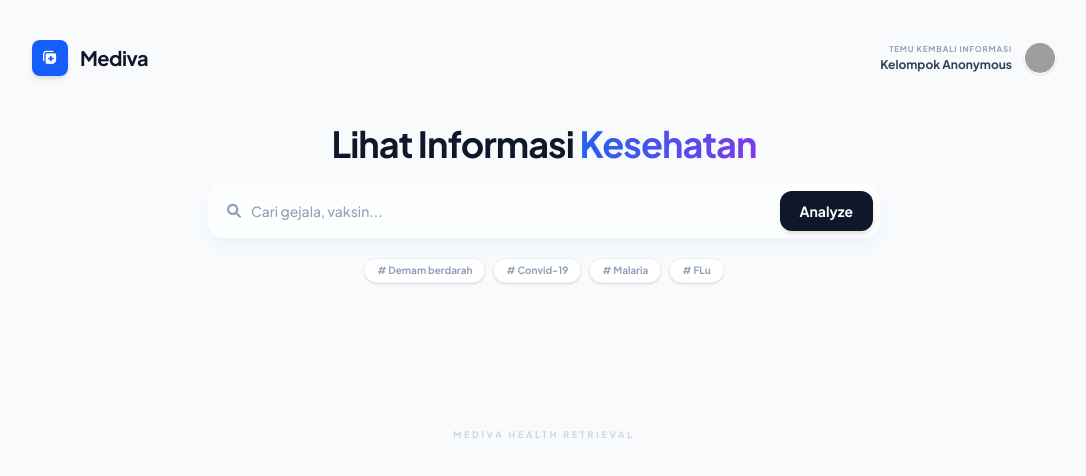
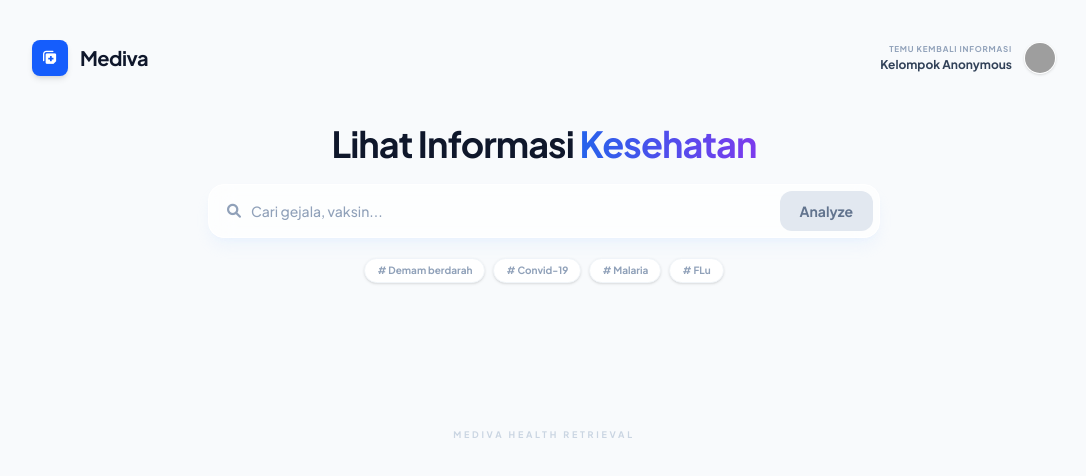
Before and after one commit to evanalifian/mediva, a React (Vite) app: page / in a window 1280 px wide. Shown: the top 476 px of the page, without its empty margins (96-1182 px from the left). Built offline with nearby package versions, Linux system fonts and the light colour scheme; grey boxes are pictures that could not be loaded.

Commit message:
feat: implement search form functionality and API data fetching

```diff
--- a/src/components/molecules/SearchForm.jsx
+++ b/src/components/molecules/SearchForm.jsx
@@ -1,40 +1,37 @@
 import { useState } from "react";
+import { useNavigate } from "react-router";
 
 export default function SearchForm() {
   const [query, setQuery] = useState("");
-  const [error, setError] = useState(null);
   const [status, setStatus] = useState("typing");
-
-  async function handleSubmit(e) {
-    e.preventDefault();
-    setStatus("submitting");
-  }
+  const navigate = useNavigate();
 
   return (
     <>
       <form
-        action="/result"
-        method="GET"
-        autoComplete="off"
-        className="glass p-1.5 rounded-xl md:rounded-2xl shadow-lg shadow-blue-100/40 border border-white flex flex-col md:flex-row items-stretch gap-1.5"
-        onSubmit={handleSubmit}
-      >
-        <div className="flex-1 flex items-center px-3 py-1.5 md:py-0">
-          <i className="fas fa-search text-slate-400 text-sm mr-2.5"></i>
+        method='GET'
+        autoComplete='off'
+        className='glass p-1.5 rounded-xl md:rounded-2xl shadow-lg shadow-blue-100/40 border border-white flex flex-col md:flex-row items-stretch gap-1.5'
+        onSubmit={(e) => {
+          e.preventDefault();
+          setStatus("submitting");
+          navigate(`/result?q=${query}`);
+        }}>
+        <div className='flex-1 flex items-center px-3 py-1.5 md:py-0'>
+          <i className='fas fa-search text-slate-400 text-sm mr-2.5'></i>
           <input
-            type="text"
-            name="query"
-            className="w-full bg-transparent outline-none border-none focus:ring-0 text-xs md:text-sm text-slate-700 font-medium placeholder:text-slate-400"
-            placeholder="Cari gejala, vaksin..."
+            type='text'
+            name='query'
+            className='w-full bg-transparent outline-none border-none focus:ring-0 text-xs md:text-sm text-slate-700 font-medium placeholder:text-slate-400'
+            placeholder='Cari gejala, vaksin...'
             value={query}
             onChange={(e) => setQuery(e.target.value)}
             disabled={status === "submitting"}
           />
         </div>
         <button
-          className="bg-slate-900 text-white px-5 py-2 md:py-2.5 rounded-lg md:rounded-xl text-xs md:text-sm font-bold hover:bg-blue-600 active:scale-95 transition-all shadow-md"
-          disabled={status === "submitting"}
-        >
+          className='bg-slate-900 text-white px-5 py-2 md:py-2.5 rounded-lg md:rounded-xl text-xs md:text-sm font-bold shadow-md transition-all hover:bg-blue-600 active:scale-95 disabled:bg-slate-200 disabled:text-slate-500 disabled:shadow-none disabled:cursor-not-allowed'
+          disabled={query.length === 0 || status === "submitting"}>
           Analyze
         </button>
       </form>
--- a/src/components/pages/ResultsSearch.jsx
+++ b/src/components/pages/ResultsSearch.jsx
@@ -1,8 +1,32 @@
 import MainLayout from "../templates/MainLayout";
 import SummaryGroup from "../molecules/SummaryGroup";
 import SearchResults from "../organisms/SearchResults";
+import { useSearchParams } from "react-router";
+import { useEffect, useState } from "react";
 
 export default function ResultsSearch() {
+  const [searchQuery] = useSearchParams();
+  const [results, setResults] = useState();
+  const query = searchQuery.get("q");
+
+  useEffect(() => {
+    let ignore = false;
+
+    async function handleQuery() {
+      const res = await fetchQuery(query)
+
+      if (!ignore) {
+        setResults(res)
+      }
+    }
+
+    handleQuery()
+
+    return () => {
+      ignore = true;
+    };
+  }, []);
+
   return (
     <MainLayout>
       <SummaryGroup />
@@ -10,3 +34,9 @@ export default function ResultsSearch() {
     </MainLayout>
   );
 }
+
+function fetchQuery(query) {
+  return fetch(`http://127.0.0.1:8080/api/search?q=${query}`, {
+    method: "GET",
+  }).then((res) => res.json());
+}
```
